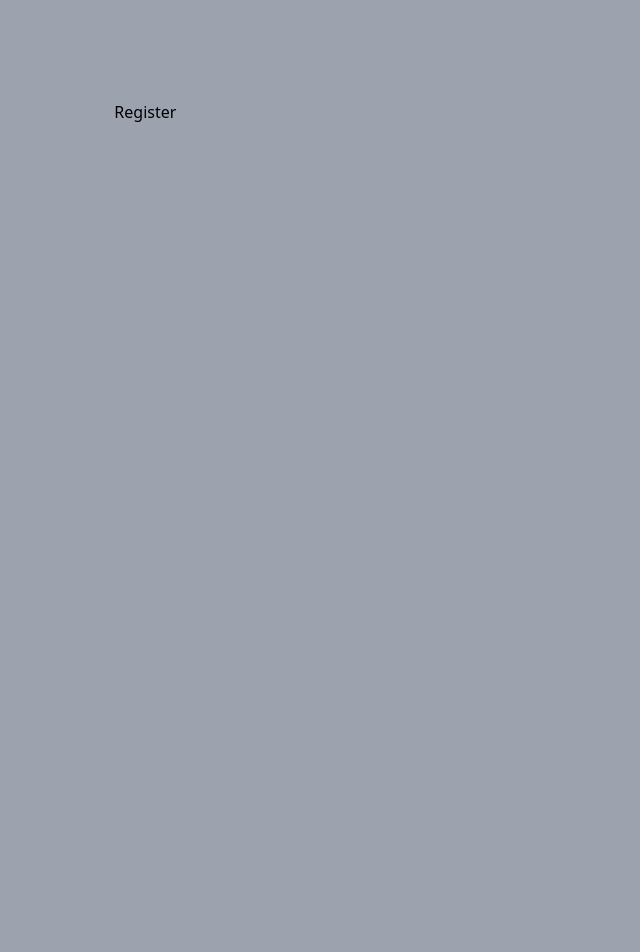
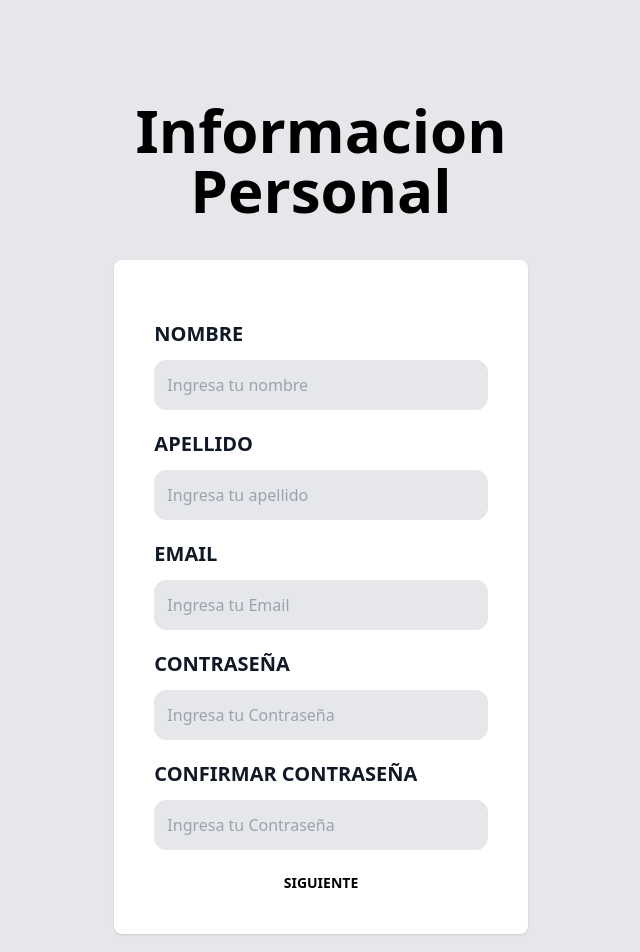
Before and after one commit to jorgearbelaez/Assesment_ONE, a React (Vite) app: page /register in a window 1280 px wide. Shown: the top 952 px of the page, without its empty margins (319-959 px from the left). Before the commit the page ends 880 px from the top, so only its background shows below. Built offline with nearby package versions, Linux system fonts and the light colour scheme.

Commit message:
se crean formularios

```diff
--- a/index.html
+++ b/index.html
@@ -6,7 +6,7 @@
     <meta name="viewport" content="width=device-width, initial-scale=1.0" />
     <title>{One} Assesment</title>
   </head>
-  <body class ="bg-gray-400 min-h-screen">
+  <body class ="bg-gray-200 min-h-screen">
     <div id="root"></div>
     <script type="module" src="/src/main.jsx"></script>
   </body>
--- a/package.json
+++ b/package.json
@@ -12,7 +12,8 @@
     "axios": "^1.2.6",
     "react": "^18.2.0",
     "react-dom": "^18.2.0",
-    "react-router-dom": "^6.8.0"
+    "react-router-dom": "^6.8.0",
+    "react-toastify": "^9.1.1"
   },
   "devDependencies": {
     "@types/react": "^18.0.26",
--- a/src/App.jsx
+++ b/src/App.jsx
@@ -2,9 +2,10 @@ import {BrowserRouter, Routes, Route} from "react-router-dom"
 import Authlayout from "./layouts/Authlayout"
 import Login from "./pages/Login"
 import Register from "./pages/register"
+import CreateAccount from "./pages/CreateAccount"
+
 
 function App() {
-
 
   return (
     <BrowserRouter>
@@ -12,6 +13,7 @@ function App() {
             <Route path="/" element={<Authlayout />}>
               <Route index element={<Login />} />
               <Route path="register" element={<Register />} />
+              <Route path="create-account" element={<CreateAccount />} />
 
             </Route>
       </Routes>
--- /dev/null
+++ b/src/pages/CreateAccount.jsx
@@ -0,0 +1,84 @@
+import {  useEffect, useState } from 'react'
+
+import { Link, useNavigate } from 'react-router-dom'
+
+const CreateAccount = () => {
+
+    const [userForm, setUserForm] = useState({
+        carrera: "",
+        promedio:"",
+        titulo:""
+
+    })
+    const { carrera, promedio,titulo, password, confirmpassword } = userForm;
+    const handleChange = (e) => {
+        setUserForm({
+            ...userForm,
+            [e.target.name]: e.target.value,
+        });
+    };
+  return (
+    <>
+    <h1 className="text-black font-black text-6xl capitalize text-center">Informacion Acádemica
+    </h1>
+
+    <form
+        className="my-10 bg-white shadow rounded-lg p-10"
+        // onSubmit={handleSubmit}
+    >
+
+        <div className="my-5">
+            <label className="uppercase text-gray-900 block  text-xl font-bold"
+            htmlFor="carrera"
+            >Carrera</label>
+            <input
+                name="carrera"
+                type="text"
+                placeholder="Ingresa el nombre de tu carrera universitaria"
+                className="w-full mt-3 p-3 border rounded-xl bg-gray-200"
+                value={carrera}
+                onChange= {handleChange}
+                 />
+
+        </div>
+        <div className="my-5">
+            <label className="uppercase text-gray-900 block  text-xl font-bold"
+            htmlFor="promedio"
+            >Promedio</label>
+            <input
+                name="promedio"
+                type="text"
+                placeholder="Ingresa tu apellido"
+                className="w-full mt-3 p-3 border rounded-xl bg-gray-200"
+                value={promedio}
+                onChange= {handleChange}
+                 />
+
+        </div>
+        <div className="my-5">
+            <label className="uppercase text-gray-900 block  text-xl font-bold"
+            htmlFor="titulo
+            ">Titulo Recibido</label>
+            <input
+                name="titulo"
+                type="text"
+                placeholder="Ingresa tu Email"
+                className="w-full mt-3 p-3 border rounded-xl bg-gray-200"
+                value={titulo}
+                onChange= {handleChange}
+                 />
+
+        </div>
+
+        <input
+            type="submit"
+            value="Crear Cuenta"
+            className="bg-gray-800 mb-5 w-full py-3 text-white uppercase font-bold rounded text-xl hover:cursor-pointer hover:bg-gray-600 transition-colors"/>
+    </form>
+
+
+</>
+  )
+}
+
+export default CreateAccount
--- a/src/pages/Login.jsx
+++ b/src/pages/Login.jsx
@@ -1,9 +1,72 @@
-
+import  { useEffect, useState } from 'react'
+import { Link, useNavigate } from 'react-router-dom'
+import { toast } from 'react-toastify'
 
 const Login = () => {
+
+    const [userForm, setUserForm] = useState({
+        email: "", password: ""
+    })
+    const { email, password } = userForm;
+    const handleChange = (e) => {
+        setUserForm({
+            ...userForm,
+            [e.target.name]: e.target.value,
+        });
+    };
   return (
-    <div>Login</div>
+    <>
+        <h1 className="text-black font-black text-6xl capitalize text-center">OneConsultants
+        </h1>
+
+        <form
+            className="my-10 bg-white shadow rounded-lg p-10"
+            // onSubmit={handleSubmit}
+        >
+
+            <div className="my-5">
+                <label className="uppercase text-gray-900 block  text-xl font-bold"
+                htmlFor="email
+                ">Email</label>
+                <input
+                    name="email"
+                    type="email"
+                    placeholder="Ingresa tu Email"
+                    className="w-full mt-3 p-3 border rounded-xl bg-gray-200"
+                    value={email}
+                    onChange= {handleChange}
+                     />
+
+            </div>
+            <div className="my-5">
+                <label className="uppercase text-gray-900 block  text-xl font-bold"
+                htmlFor="password
+                ">Password</label>
+                <input
+                    name="password"
+                    type="password"
+                    placeholder="Ingresa tu Contraseña"
+                    className="w-full mt-3 p-3 border rounded-xl bg-gray-200"
+                    value={password}
+                    onChange={handleChange}
+                    />
+
+            </div>
+            <input
+            type="submit"
+            value="Iniciar Sesión"
+            className="bg-gray-800 mb-5 w-full py-3 text-white uppercase font-bold rounded text-xl hover:cursor-pointer hover:bg-gray-600 transition-colors"/>
+        </form>
+        <nav className="text-center">
+                <Link
+                className="my-5 text-black font-bold uppercase text-sm"
+                    to="/register"
+                >¿No tienes una cuenta? Registrate</Link>
+        </nav>
+
+    </>
   )
+
 }
 
 export default Login
--- a/src/pages/Register.jsx
+++ b/src/pages/Register.jsx
@@ -1,8 +1,122 @@
+import {  useEffect, useState } from 'react'
+
+import { Link, useNavigate } from 'react-router-dom'
+
 
 
 const Register = () => {
+
+
+    const [userForm, setUserForm] = useState({
+        nombre: "",
+        apellido: "",
+        email: "",
+        password: "",
+        confirmpassword: "",
+    })
+    const { nombre, apellido,email, password, confirmpassword } = userForm;
+    const handleChange = (e) => {
+        setUserForm({
+            ...userForm,
+            [e.target.name]: e.target.value,
+        });
+    };
   return (
-    <div>Register</div>
+    <>
+    <h1 className="text-black font-black text-6xl capitalize text-center">Informacion Personal
+    </h1>
+
+    <form
+        className="my-10 bg-white shadow rounded-lg p-10"
+        // onSubmit={handleSubmit}
+    >
+
+        <div className="my-5">
+            <label className="uppercase text-gray-900 block  text-xl font-bold"
+            htmlFor="nombre"
+            >Nombre</label>
+            <input
+                name="nombre"
+                type="text"
+                placeholder="Ingresa tu nombre"
+                className="w-full mt-3 p-3 border rounded-xl bg-gray-200"
+                value={nombre}
+                onChange= {handleChange}
+                 />
+
+        </div>
+        <div className="my-5">
+            <label className="uppercase text-gray-900 block  text-xl font-bold"
+            htmlFor="apellido"
+            >Apellido</label>
+            <input
+                name="apellido"
+                type="text"
+                placeholder="Ingresa tu apellido"
+                className="w-full mt-3 p-3 border rounded-xl bg-gray-200"
+                value={apellido}
+                onChange= {handleChange}
+                 />
+
+        </div>
+        <div className="my-5">
+            <label className="uppercase text-gray-900 block  text-xl font-bold"
+            htmlFor="email
+            ">Email</label>
+            <input
+                name="email"
+                type="email"
+                placeholder="Ingresa tu Email"
+                className="w-full mt-3 p-3 border rounded-xl bg-gray-200"
+                value={email}
+                onChange= {handleChange}
+                 />
+
+        </div>
+
+        <div className="my-5">
+            <label className="uppercase text-gray-900 block  text-xl font-bold"
+            htmlFor="password
+            ">Contraseña</label>
+            <input
+                name="password"
+                type="password"
+                placeholder="Ingresa tu Contraseña"
+                className="w-full mt-3 p-3 border rounded-xl bg-gray-200"
+                value={password}
+                onChange={handleChange}
+                />
+
+        </div>
+        <div className="my-5">
+            <label className="uppercase text-gray-900 block  text-xl font-bold"
+            htmlFor="password
+            ">Confirmar Contraseña</label>
+            <input
+                name="confirmpassword"
+                type="password"
+                placeholder="Ingresa tu Contraseña"
+                className="w-full mt-3 p-3 border rounded-xl bg-gray-200"
+                value={confirmpassword}
+                onChange={handleChange}
+                />
+
+        </div>
+        <nav className="text-center">
+            <Link
+            className="my-5 text-black font-bold uppercase text-sm"
+                to="/create-account"
+            >Siguiente</Link>
+    </nav>
+    </form>
+    <nav className="text-center">
+            <Link
+            className="my-5 text-black font-bold uppercase text-sm"
+                to="/"
+            >¿Ya tienes una cuenta? Inicia Sesión</Link>
+    </nav>
+
+</>
   )
 }
 
```
Also changed, not shown: 1 other file (tests, documents, lock files or other folders).
